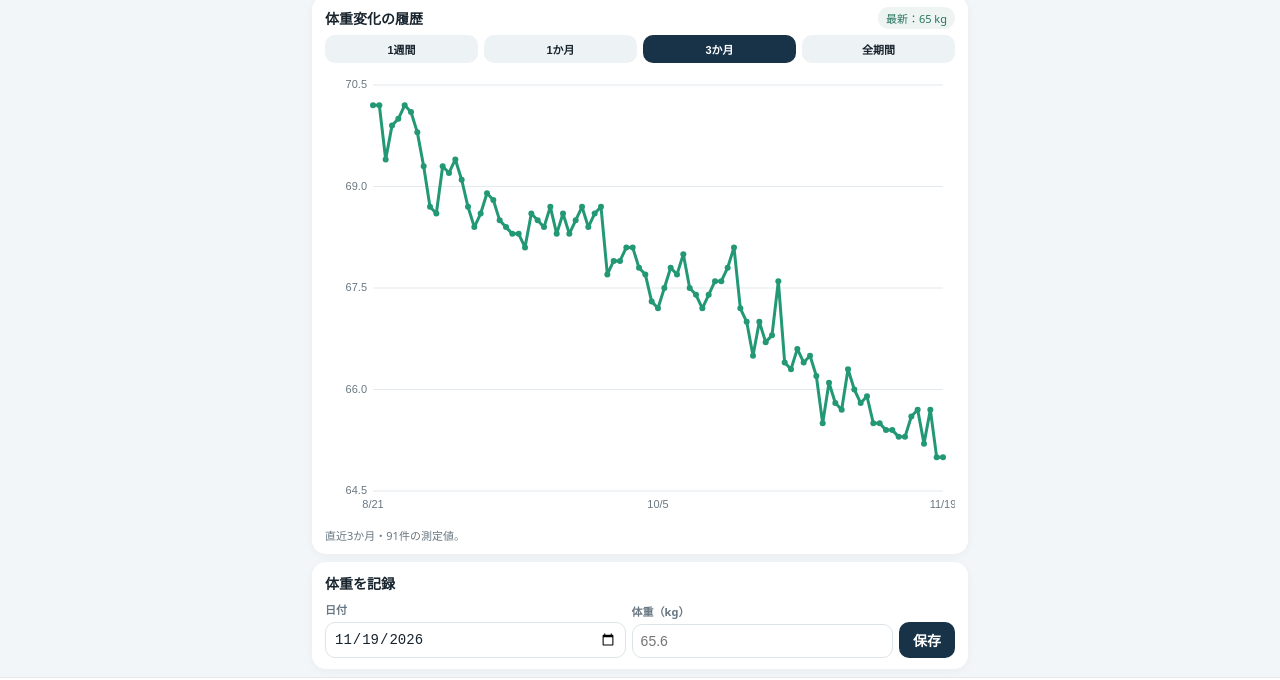
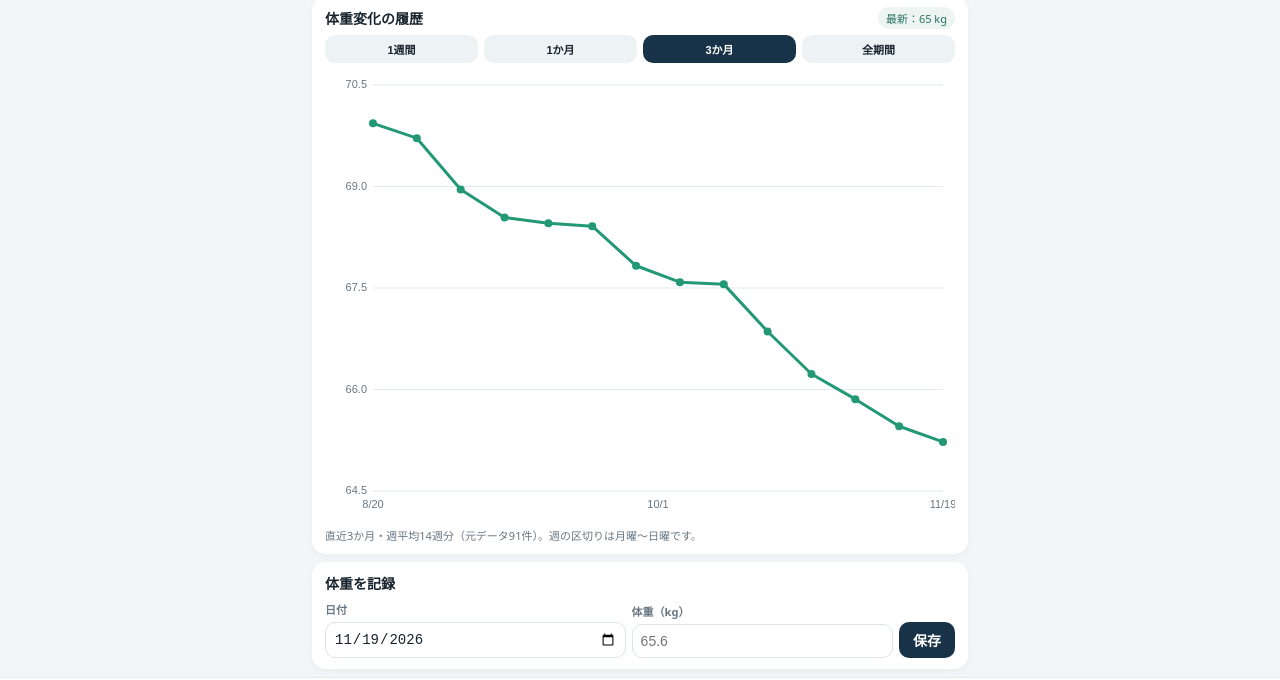
Before and after one commit to vanvan4200-byte/bodylog, a plain HTML site: page index.html in a window 1280 px wide. Shown: the part 59-739 px from the top of the page. Drawn offline with Linux system fonts and the light colour scheme.

Commit message:
Add files via upload

```diff
--- a/index.html
+++ b/index.html
@@ -301,7 +301,7 @@ function drawChart(ms){
  let cv=document.getElementById('weightChart');if(!cv)return;
  const rect=cv.getBoundingClientRect();
  const cssW=Math.max(280,Math.floor(rect.width||cv.clientWidth||320));
- const cssH=Math.max(200,Math.floor(rect.height||cv.clientHeight||360));
+ const cssH=Math.max(200,Math.floor(rect.height||cv.clientHeight||450));
  const dpr=Math.min(window.devicePixelRatio||1,2);
  cv.width=Math.floor(cssW*dpr);
  cv.height=Math.floor(cssH*dpr);
@@ -309,18 +309,33 @@ function drawChart(ms){
  ctx.setTransform(dpr,0,0,dpr,0,0);
  let w=cssW,h=cssH;
  ctx.clearRect(0,0,w,h);
- let data=[...ms].filter(x=>x.w!==null&&x.w!==undefined&&x.w!==''&&Number.isFinite(Number(x.w))&&Number.isFinite(dateValue(x.date))).sort((a,b)=>dateValue(a.date)-dateValue(b.date));
- if(!data.length){
+ let raw=[...ms].filter(x=>x.w!==null&&x.w!==undefined&&x.w!==''&&Number.isFinite(Number(x.w))&&Number.isFinite(dateValue(x.date))).sort((a,b)=>dateValue(a.date)-dateValue(b.date));
+ if(!raw.length){
   ctx.fillStyle='#687782';ctx.font='14px sans-serif';ctx.fillText('体重を記録するとグラフが表示されます',24,h/2);
   document.getElementById('chartCaption').textContent='測定データはまだありません。';return;
  }
- let end=dateValue(data[data.length-1].date), start=chartRange==='all'?dateValue(data[0].date):end-Number(chartRange)*86400000;
- if(chartRange!=='all')data=data.filter(x=>dateValue(x.date)>=start&&dateValue(x.date)<=end);
- if(!data.length){ctx.fillStyle='#687782';ctx.font='14px sans-serif';ctx.fillText('この期間の測定データはありません',24,h/2);return;}
+ let end=dateValue(raw[raw.length-1].date), start=chartRange==='all'?dateValue(raw[0].date):end-Number(chartRange)*86400000;
+ if(chartRange!=='all')raw=raw.filter(x=>dateValue(x.date)>=start&&dateValue(x.date)<=end);
+ if(!raw.length){ctx.fillStyle='#687782';ctx.font='14px sans-serif';ctx.fillText('この期間の測定データはありません',24,h/2);return;}
+
+ // 月曜日始まりの週単位で集計し、各週の体重平均だけをグラフに表示する。
+ const weekGroups=new Map();
+ raw.forEach(x=>{
+  const day=dateValue(x.date);
+  const date=new Date(day);
+  const weekday=(date.getUTCDay()+6)%7; // 月曜=0
+  const weekStart=day-weekday*86400000;
+  if(!weekGroups.has(weekStart))weekGroups.set(weekStart,[]);
+  weekGroups.get(weekStart).push(Number(x.w));
+ });
+ let data=[...weekGroups.entries()].sort((a,b)=>a[0]-b[0]).map(([weekStart,values])=>({
+  date:new Date(weekStart+3*86400000).toISOString().slice(0,10),
+  w:values.reduce((sum,v)=>sum+v,0)/values.length,
+  count:values.length
+ }));
 
  const targetW = (db.goals && db.goals.weight !== null && db.goals.weight !== undefined && db.goals.weight !== '') ? Number(db.goals.weight) : null;
  const hasTarget = Number.isFinite(targetW);
-
  let vals=data.map(x=>Number(x.w));
  if(hasTarget) vals.push(targetW);
  let min=Math.floor((Math.min(...vals)-.3)*2)/2,max=Math.ceil((Math.max(...vals)+.3)*2)/2;
@@ -341,27 +356,17 @@ function drawChart(ms){
 
  if(hasTarget){
   const ty=yVal(targetW);
-  ctx.save();
-  ctx.strokeStyle='#e2a33b';
-  ctx.lineWidth=2;
-  ctx.setLineDash([6,4]);
-  ctx.beginPath();
-  ctx.moveTo(left,ty);
-  ctx.lineTo(right,ty);
-  ctx.stroke();
-
-  ctx.fillStyle='#e2a33b';
-  ctx.font='bold 11px sans-serif';
-  ctx.textAlign='right';
-  const labelY = ty - top < 16 ? ty + 12 : ty - 8;
-  ctx.fillText(`目標 ${fmt(targetW)}kg`, right - 4, labelY);
-  ctx.restore();
+  ctx.save();ctx.strokeStyle='#e2a33b';ctx.lineWidth=2;ctx.setLineDash([6,4]);
+  ctx.beginPath();ctx.moveTo(left,ty);ctx.lineTo(right,ty);ctx.stroke();
+  ctx.fillStyle='#e2a33b';ctx.font='bold 11px sans-serif';ctx.textAlign='right';
+  const labelY=ty-top<16?ty+12:ty-8;
+  ctx.fillText(`目標 ${fmt(targetW)}kg`,right-4,labelY);ctx.restore();
  }
 
  ctx.strokeStyle='#239875';ctx.lineWidth=3;ctx.lineJoin='round';ctx.lineCap='round';ctx.beginPath();
  data.forEach((x,i)=>{let px=xOf(x),py=yOf(x);if(i===0)ctx.moveTo(px,py);else ctx.lineTo(px,py);});
  ctx.stroke();
- data.forEach(x=>{ctx.fillStyle='#239875';ctx.beginPath();ctx.arc(xOf(x),yOf(x),3,0,Math.PI*2);ctx.fill();});
+ data.forEach(x=>{ctx.fillStyle='#239875';ctx.beginPath();ctx.arc(xOf(x),yOf(x),4,0,Math.PI*2);ctx.fill();});
 
  ctx.fillStyle='#687782';ctx.textAlign='center';ctx.textBaseline='top';ctx.font='11px sans-serif';
  const label=s=>{let d=new Date(dateValue(s));return `${d.getUTCMonth()+1}/${d.getUTCDate()}`;};
@@ -371,7 +376,8 @@ function drawChart(ms){
 
  const period=chartRange==='all'?'全期間':chartRange===7?'直近1週間':chartRange===30?'直近1か月':'直近3か月';
  const targetText=hasTarget?`（目標：${fmt(targetW)}kg）`:'';
- document.getElementById('chartCaption').textContent=`${period}・${data.length}件の測定値${targetText}。`;
+ const totalCount=raw.length;
+ document.getElementById('chartCaption').textContent=`${period}・週平均${data.length}週分（元データ${totalCount}件）${targetText}。週の区切りは月曜〜日曜です。`;
 }
 function exportData(){let blob=new Blob([JSON.stringify(db,null,2)],{type:'application/json'}),a=document.createElement('a');a.href=URL.createObjectURL(blob);a.download='bodylog-backup-'+today()+'.json';a.click();URL.revokeObjectURL(a.href)}
 function importData(e){let file=e.target.files[0];if(!file)return;let r=new FileReader();r.onload=()=>{try{let d=JSON.parse(r.result);if(!d.meals||!d.trainings||!d.measurements)throw Error();if(confirm('現在のデータを読み込んだバックアップで置き換えますか？')){db=d;saveDB();renderAll();alert('復元しました')}}catch(err){alert('バックアップファイルを読み込めませんでした')}};r.readAsText(file);e.target.value=''}
```
